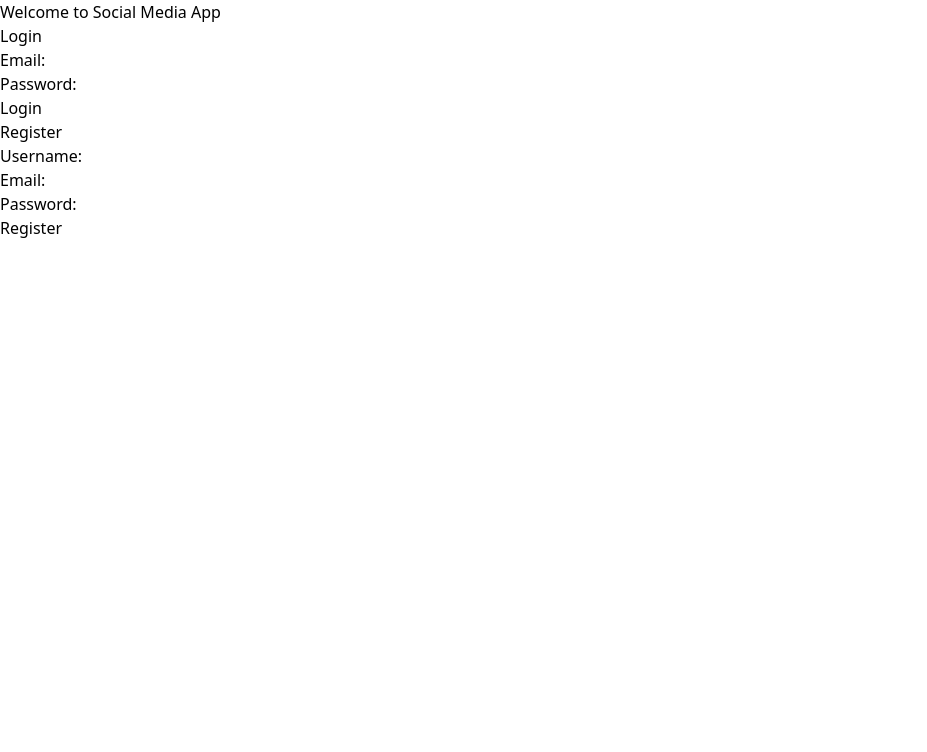
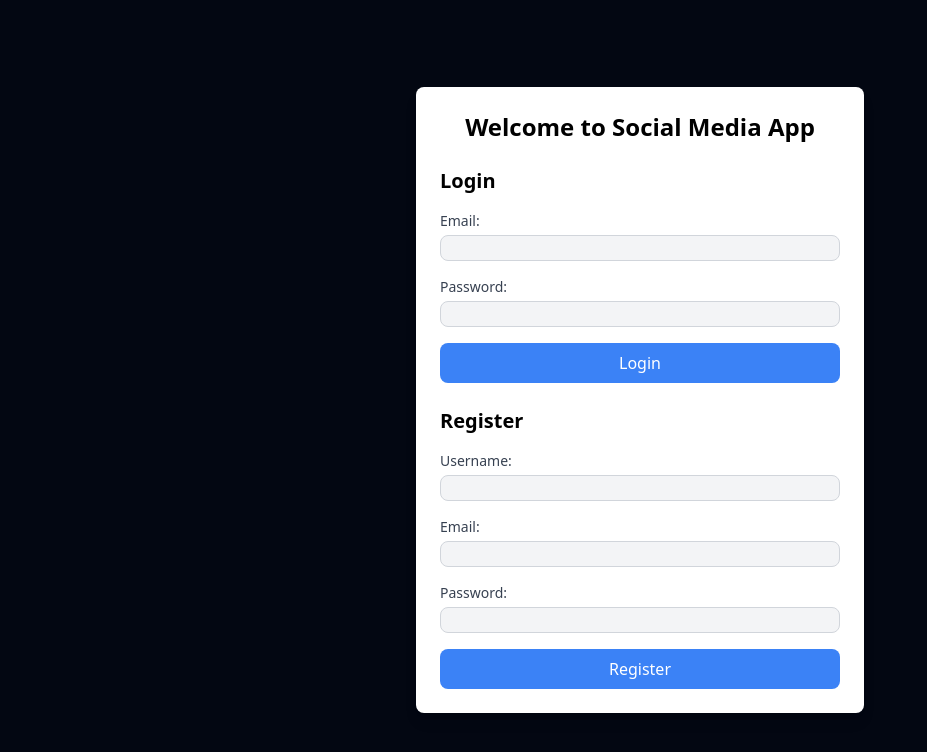
Before and after one commit to Hallotre/socialapp-tailwind-CA, a website built with Vite: page index.html in a window 1280 px wide. Shown: the whole page, without its empty margins (0-927 px from the left). Built offline with nearby package versions, Linux system fonts and the light colour scheme; no server answers; what tailwindcss-motion would draw is missing.

Commit message:
Enhance login and registration forms with Tailwind CSS styling for improved UI

```diff
--- a/index.html
+++ b/index.html
@@ -6,42 +6,48 @@
     <title>Social Media App - Login</title>
     <link href="/src/style.css" rel="stylesheet">
 </head>
-<body>
-    <main>
-        <h1>Welcome to Social Media App</h1>
+<body class="bg-gray-950 flex items-center justify-center min-h-screen">
+    <main class="bg-white p-6 rounded-lg shadow-lg w-full max-w-md">
+        <h1 class="text-2xl font-bold text-center mb-6">Welcome to Social Media App</h1>
 
-        <form id="loginForm">
-            <h2>Login</h2>
-            <div>
-                <label for="email">Email:</label>
+        <form id="loginForm" class="mb-6">
+            <h2 class="text-xl font-semibold mb-4">Login</h2>
+            <div class="mb-4">
+                <label for="email" class="block text-sm font-medium text-gray-700">Email:</label>
                 <input type="email" id="email" name="email"
-                       pattern="^[\w\-.]+@(stud\.)?noroff\.no$" required>
+                       pattern="^[\w\-.]+@(stud\.)?noroff\.no$" required
+                       class="input w-full mt-1 bg-gray-100 border border-gray-300 rounded-lg pl-3">
             </div>
-            <div>
-                <label for="password">Password:</label>
+            <div class="mb-4">
+                <label for="password" class="block text-sm font-medium text-gray-700">Password:</label>
                 <input type="password" id="password" name="password"
-                       minlength="8" required>
+                       minlength="8" required
+                       class="input w-full mt-1 bg-gray-100 border border-gray-300 rounded-lg pl-3">
             </div>
-            <button type="submit">Login</button>
+            <button type="submit" class="btn btn-primary w-full bg-blue-500 text-white hover:bg-blue-600 rounded-lg py-2">Login</button>
         </form>
+
         <form id="registerForm">
-            <h2>Register</h2>
-            <div>
-                <label for="registerName">Username:</label>
+            <h2 class="text-xl font-semibold mb-4">Register</h2>
+            <div class="mb-4">
+                <label for="registerName" class="block text-sm font-medium text-gray-700">Username:</label>
                 <input type="text" id="registerName" name="name"
-                       pattern="^[\w]+$" required>
+                       pattern="^[\w]+$" required
+                       class="input w-full mt-1 bg-gray-100 border border-gray-300 rounded-lg pl-3">
             </div>
-            <div>
-                <label for="registerEmail">Email:</label>
+            <div class="mb-4">
+                <label for="registerEmail" class="block text-sm font-medium text-gray-700">Email:</label>
                 <input type="email" id="registerEmail" name="email"
-                       pattern="^[\w\-.]+@(stud\.)?noroff\.no$" required>
+                       pattern="^[\w\-.]+@(stud\.)?noroff\.no$" required
+                       class="input w-full mt-1 bg-gray-100 border border-gray-300 rounded-lg  pl-3">
             </div>
-            <div>
-                <label for="registerPassword">Password:</label>
+            <div class="mb-4">
+                <label for="registerPassword" class="block text-sm font-medium text-gray-700">Password:</label>
                 <input type="password" id="registerPassword" name="password"
-                       minlength="8" required>
+                       minlength="8" required
+                       class="input w-full mt-1 bg-gray-100 border border-gray-300 rounded-lg pl-3">
             </div>
-            <button type="submit">Register</button>
+            <button type="submit" class="btn btn-primary w-full bg-blue-500 text-white hover:bg-blue-600 rounded-lg py-2">Register</button>
         </form>
     </main>
     <script src="js/auth.js" type="module"></script>
```
